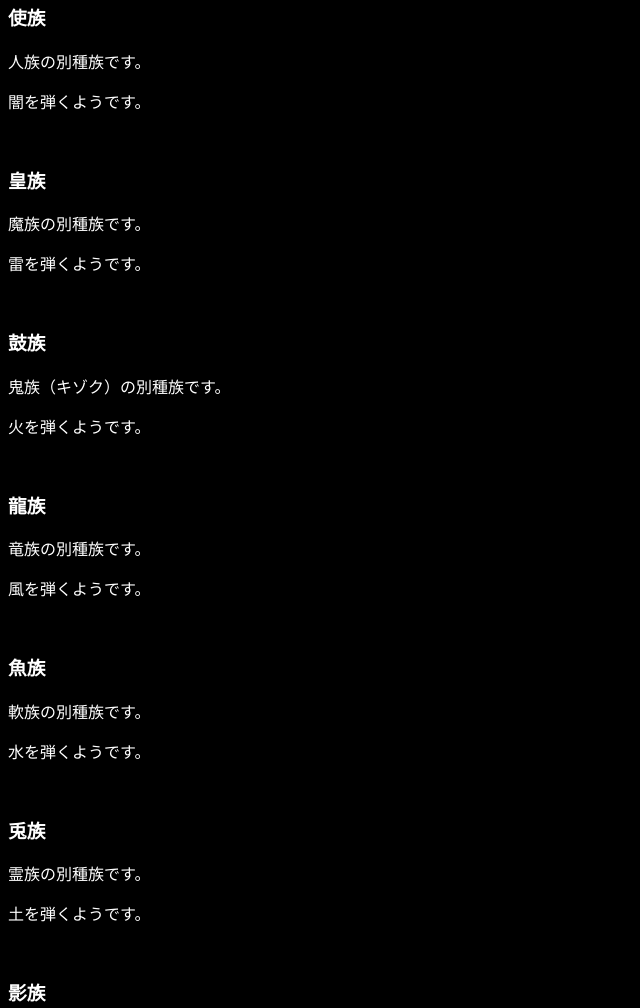
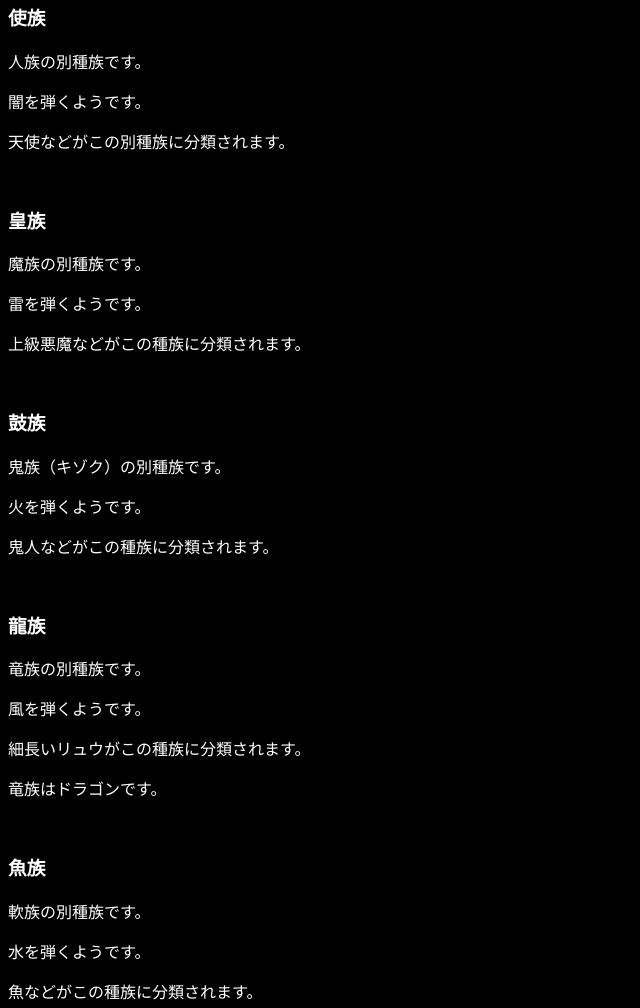
Before and after one commit to orcafood1120/betsushuzokusharataikoku, a plain HTML site: page index.html in a window 1280 px wide. Shown: the part 453-1461 px from the top of the page, without its empty margins (0-640 px from the left). Drawn offline with Linux system fonts and the light colour scheme.

Commit message:
Update index.html

```diff
--- a/index.html
+++ b/index.html
@@ -15,34 +15,45 @@
   <br><br><br><br><br><br>
   <h3>使族</h3>
   <p>人族の別種族です。</p>
-  <p>闇を弾くようです。</p><br>
+  <p>闇を弾くようです。</p>
+  <p>天使などがこの別種族に分類されます。</p><br>
   <h3>皇族</h3>
   <p>魔族の別種族です。</p>
-  <p>雷を弾くようです。</p><br>
+  <p>雷を弾くようです。</p>
+  <p>上級悪魔などがこの種族に分類されます。</p><br>
   <h3>鼓族</h3>
   <p>鬼族（キゾク）の別種族です。</p>
-  <p>火を弾くようです。</p><br>
+  <p>火を弾くようです。</p>
+  <p>鬼人などがこの種族に分類されます。</p><br>
   <h3>龍族</h3>
   <p>竜族の別種族です。</p>
-  <p>風を弾くようです。</p><br>
+  <p>風を弾くようです。</p>
+  <p>細長いリュウがこの種族に分類されます。</p>
+  <p>竜族はドラゴンです。</p><br>
   <h3>魚族</h3>
   <p>軟族の別種族です。</p>
-  <p>水を弾くようです。</p><br>
+  <p>水を弾くようです。</p>
+  <p>魚などがこの種族に分類されます。</p><br>
   <h3>兎族</h3>
   <p>霊族の別種族です。</p>
-  <p>土を弾くようです。</p><br>
+  <p>土を弾くようです。</p>
+  <p>月界に住んでいる兎の霊がこの種族に分類されます。</p><br>
   <h3>影族</h3>
   <p>妖族の別種族です。</p>
-  <p>草を弾くようです。</p><br>
+  <p>草を弾くようです。</p>
+  <p>闇の塊のようなものがこの種族に分類されます。</p><br>
   <h3>仙族</h3>
   <p>神族の別種族です。</p>
-  <p>光を弾くようです。</p><br>
+  <p>光を弾くようです。</p>
+  <p>仙人がこの種族に分類されます。</p><br>
   <h3>鯱族</h3>
   <p>獣族の別種族です。</p>
-  <p>氷を弾くようです。</p><br>
+  <p>氷を弾くようです。</p>
+  <p>鯱がこの種族に分類されます。</p><br>
   <h3>械族</h3>
   <p>甲族の別種族です。</p>
-  <p>毒を弾くようです。</p><br>
+  <p>毒を弾くようです。</p>
+  <p>魂を宿した機械がこの種族に分類されます。</p><br>
 <h3>リンク</h3>
   <a href="https://orcafood1120.github.io/sharataikoku/">戻る</a>
   <br><br><br>
```
